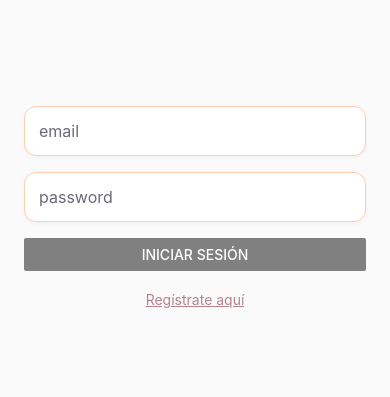
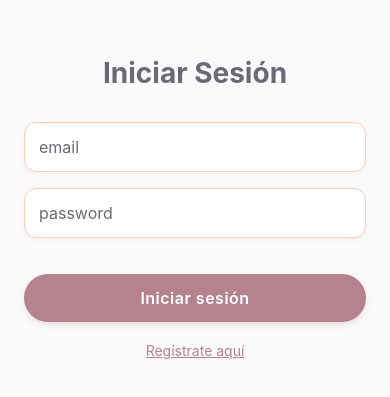
Before and after one commit to sofikuo/tiprogra3, a React Native app in the folder trabajointegrador/: screen /Login in a window 390 px wide. Shown: the part 215-612 px from the top of the page. Built offline with nearby package versions, Linux system fonts and the light colour scheme; no server answers.

Commit message:
agregue titulo en estilos de login

```diff
--- a/trabajointegrador/src/screens/Login.js
+++ b/trabajointegrador/src/screens/Login.js
@@ -56,6 +56,10 @@ class Login extends Component {
 
     return (
       <View style={styles.container}>
+        <Text style={styles.title}>
+          Iniciar Sesión
+        </Text>
+
         <TextInput
           placeholder="email"
           value={this.state.email}
@@ -72,11 +76,12 @@ class Login extends Component {
         />
         {error ? <Text style={styles.error}>{error}</Text> : null}
 
-        <Button
-          title="Iniciar sesión"
+        <TouchableOpacity
+          style={styles.button}
           onPress={() => this.login(email, pass)}
-          color="gray"
-        />
+        >
+          <Text style={styles.buttonText}>Iniciar sesión</Text>
+        </TouchableOpacity>
 
         <TouchableOpacity onPress={() => this.props.navigation.navigate('Registro')}>
           <Text style={styles.link}>Regístrate aquí</Text>
@@ -91,25 +96,25 @@ const styles = StyleSheet.create({
     padding: 24,
     flex: 1,
     justifyContent: 'center',
-    backgroundColor: '#fafafa', // Mismo fondo degradado
+    backgroundColor: '#fafafa',
   },
   input: {
     borderWidth: 1,
-    borderColor: '#ffcdb2', // Borde melocotón
+    borderColor: '#ffcdb2',
     marginBottom: 16,
     padding: 14,
-    borderRadius: 12, // Bordes más redondeados
+    borderRadius: 12,
     backgroundColor: '#ffffff',
     fontSize: 16,
-    color: '#6d6875', // Texto gris lavanda
+    color: '#6d6875',
     shadowColor: '#6d6875',
     shadowOffset: { width: 0, height: 2 },
     shadowOpacity: 0.05,
     shadowRadius: 4,
     elevation: 2,
   },
-  Button: { // Para reemplazar el Button nativo
-    backgroundColor: '#b5838d', // Rosa polvoriento
+  button: {
+    backgroundColor: '#b5838d',
     padding: 14,
     borderRadius: 30,
     alignItems: 'center',
@@ -124,16 +129,17 @@ const styles = StyleSheet.create({
     color: '#fff',
     fontWeight: '600',
     fontSize: 16,
+    letterSpacing: 0.5,
   },
   link: {
-    color: '#b5838d', // Rosa polvoriento
+    color: '#b5838d',
     marginTop: 20,
     textAlign: 'center',
     fontSize: 14,
     textDecorationLine: 'underline',
   },
   error: {
-    color: '#e5989b', // Rosa suave para errores
+    color: '#e5989b',
     marginBottom: 16,
     textAlign: 'center',
     backgroundColor: 'rgba(229, 152, 155, 0.1)',
@@ -150,6 +156,13 @@ const styles = StyleSheet.create({
     right: -50,
     zIndex: -1,
   },
+  title: {
+    fontSize: 28,
+    fontWeight: '700',
+    color: '#6d6875',
+    marginBottom: 32,
+    textAlign: 'center',
+  },
+});
 
-});
 export default Login;
```
